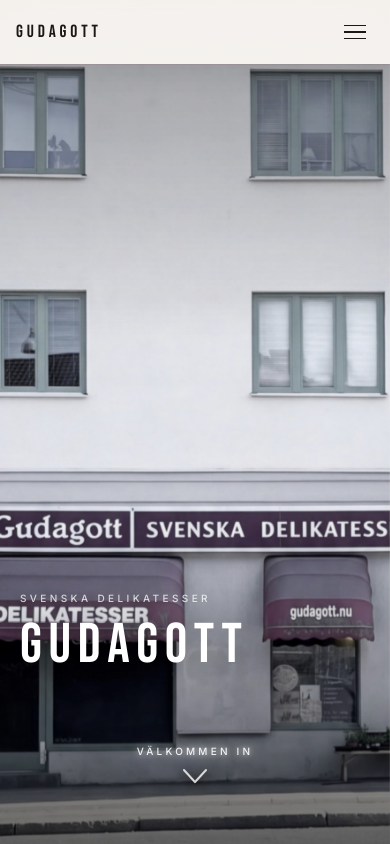
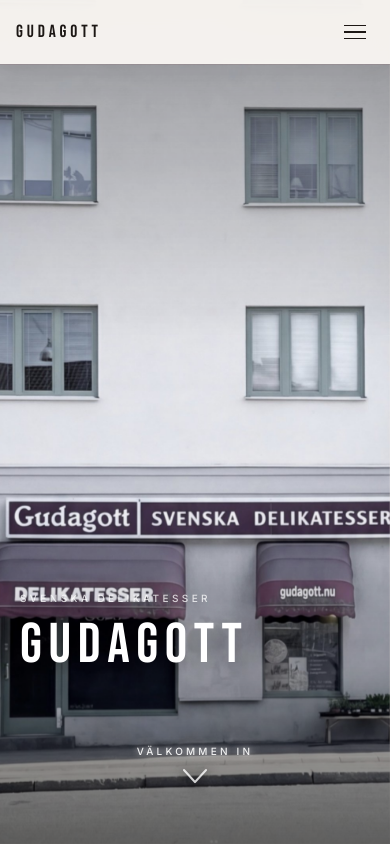
Before and after one commit to Onepiecedad/Gudagott, a Next.js app: page / in a window 390 px wide. Shown: the top 844 px of the page. Built offline with nearby package versions, Linux system fonts and the light colour scheme.

Commit message:
fix: inaktivera parallax-zoom på mobil, justera backgroundPosition för full byggnad

```diff
--- a/components/ui/image-scroll-hero.tsx
+++ b/components/ui/image-scroll-hero.tsx
@@ -32,7 +32,7 @@
   const backgroundY = useTransform(scrollYProgress, [0, 1], ["0%", "12%"]);
 
   const activeSrc = isMobile ? mobileSrc : backgroundSrc;
-  const activePosition = isMobile ? "center 55%" : "center 60%";
+  const activePosition = isMobile ? "center 35%" : "center 60%";
 
   return (
     <div
@@ -45,8 +45,8 @@
       <motion.div
         style={{
           position: "absolute",
-          inset: "-6% 0",
-          y: backgroundY,
+          inset: isMobile ? "0" : "-6% 0",
+          y: isMobile ? 0 : backgroundY,
           willChange: "transform",
         }}
       >
```
